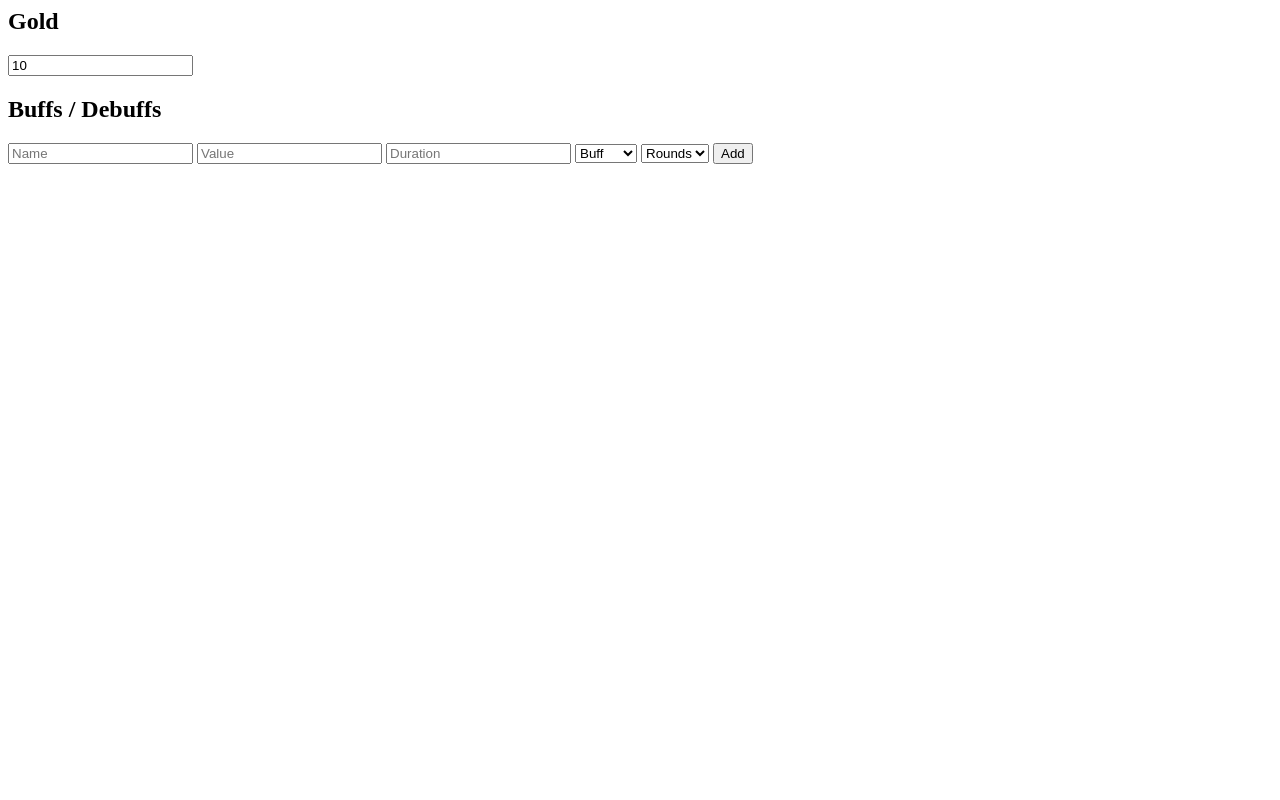
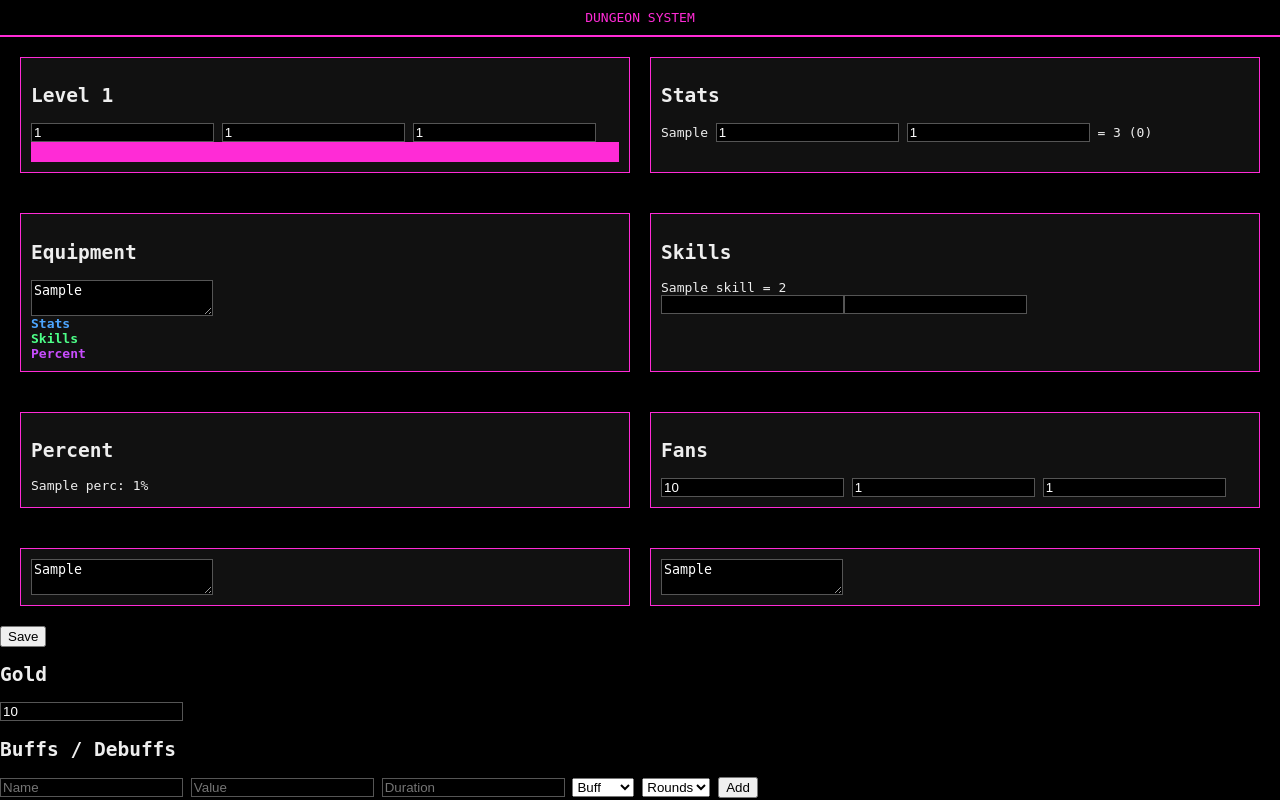
Before and after one commit to chancem5882-web/Dungeon-crawl, a Flask app: page /c/1 in a window 1280 px wide. Run offline with Flask 3, Linux system fonts and the light colour scheme; tables that the repository leaves empty hold one stand-in row (values such as "Sample post").

Commit message:
Update character.html

```diff
--- a/templates/character.html
+++ b/templates/character.html
@@ -1,4 +1,91 @@
-<script>window.CID="{{cid}}"</script>
+<link rel="stylesheet" href="/static/style.css">
+
+<div class="header">DUNGEON SYSTEM</div>
+
+<form method="post">
+
+<div class="container">
+
+<div class="panel">
+<h2>Level {{meta[1]}}</h2>
+<input name="level" value="{{meta[1]}}">
+<input name="hp" value="{{meta[2]}}">
+<input name="max_hp" value="{{meta[3]}}">
+
+<div class="hp"><div style="width:{{(meta[2]/meta[3])*100}}%"></div></div>
+</div>
+
+<div class="panel">
+<h2>Stats</h2>
+{% for s,d in stats.items() %}
+<div>{{s}}
+<input name="base_{{s}}" value="{{d.base}}">
+<input name="buff_{{s}}" value="{{d.buff}}">
+= {{d.total}} ({{d.mod}})
+</div>
+{% endfor %}
+</div>
+
+</div>
+
+<div class="container">
+
+<div class="panel">
+<h2>Equipment</h2>
+<textarea name="equipment" id="equip">{{meta[7]}}</textarea>
+
+<div id="preview"></div>
+
+{% for e in errors %}
+<div class="error">{{e}}</div>
+{% endfor %}
+</div>
+
+<div class="panel">
+<h2>Skills</h2>
+{% for n,b,e in skills %}
+<div>{{n}} = {{b+e}}</div>
+{% endfor %}
+<input name="skill_name"><input name="skill_val">
+</div>
+
+</div>
+
+<div class="container">
+
+<div class="panel">
+<h2>Percent</h2>
+{% for n,v in percs %}
+<div>{{n}}: {{v}}%</div>
+{% endfor %}
+</div>
+
+<div class="panel">
+<h2>Fans</h2>
+<input name="views" value="{{meta[4]}}">
+<input name="followers" value="{{meta[5]}}">
+<input name="favorites" value="{{meta[6]}}">
+</div>
+
+</div>
+
+<div class="container">
+
+<div class="panel">
+<textarea name="spells">{{meta[8]}}</textarea>
+</div>
+
+<div class="panel">
+<textarea name="inventory">{{meta[9]}}</textarea>
+</div>
+
+</div>
+
+<button>Save</button>
+
+</form>
+
+<script src="/static/parser.js"></script><script>window.CID="{{cid}}"</script>
 <script src="/static/autosave.js"></script>
 
 <h2>Gold</h2>
```
